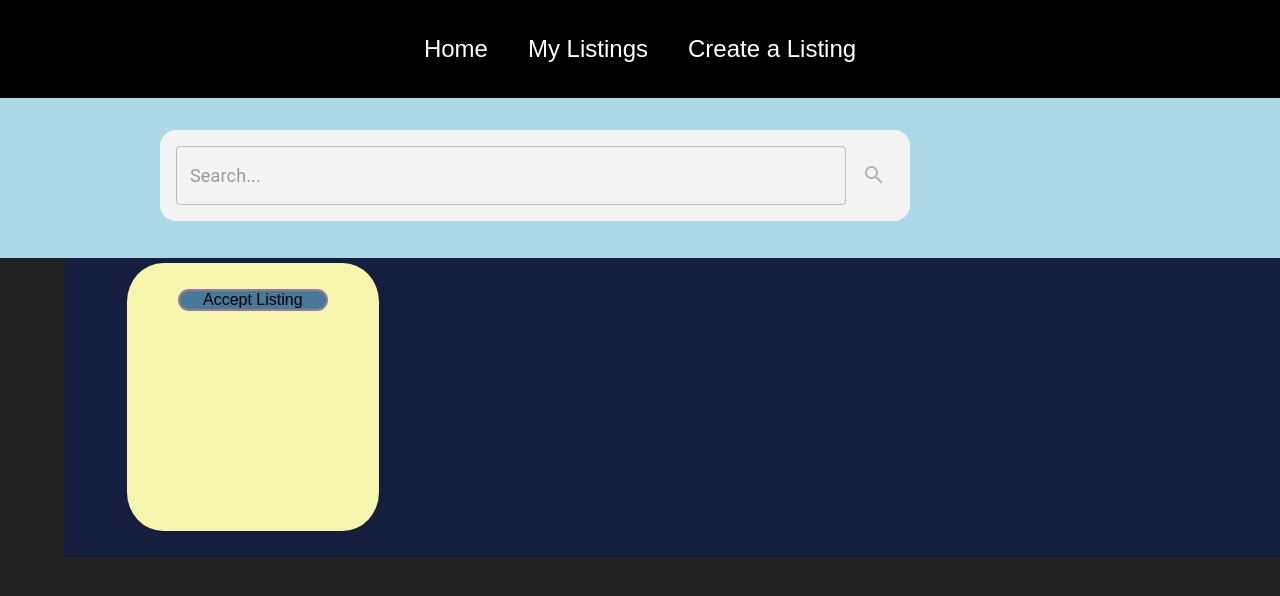
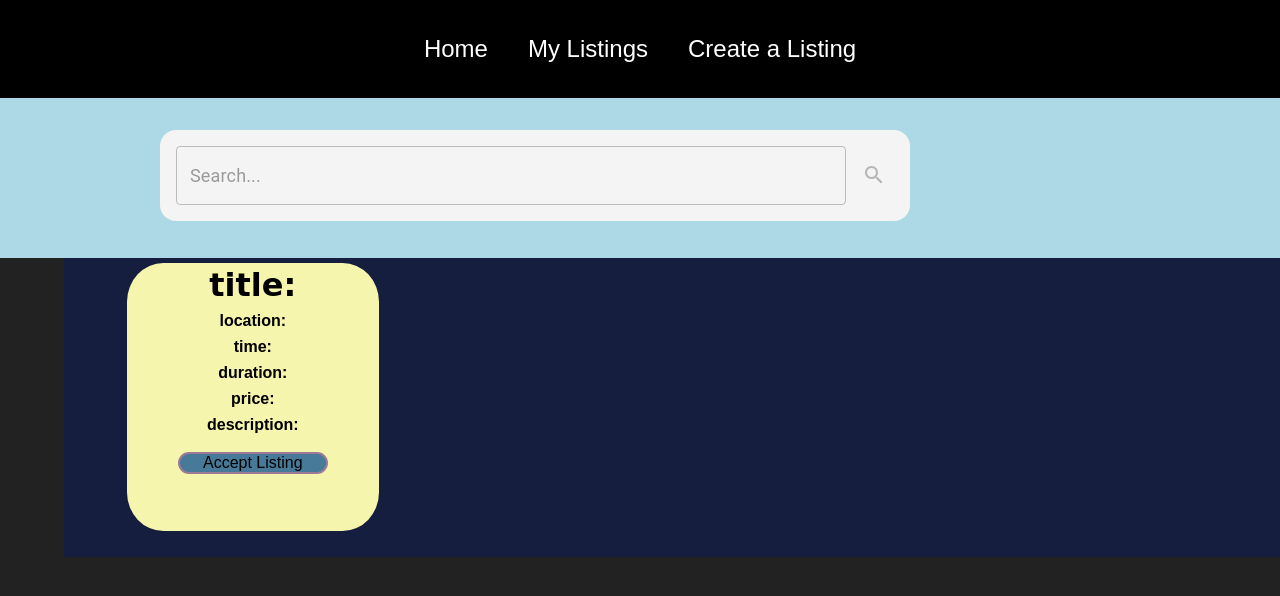
Before and after one commit to Nathaniel-github/LineWaiter, a React (Create React App) app in the folder LineWaiter/line-waiter/: page /home in a window 1280 px wide. Shown: the top 596 px of the page. Built offline with nearby package versions, Linux system fonts and the light colour scheme; no server answers.

Commit message:
formatted listings

```diff
--- a/LineWaiter/line-waiter/src/components/listing.jsx
+++ b/LineWaiter/line-waiter/src/components/listing.jsx
@@ -35,13 +35,13 @@ const Listing = ({ title, location, time, duration, price, description, username
         <>
             <section className="listing-container">
                 <section className="listing">
-                    <h3 className="listing-title">{title}</h3>
+                    <h3 className="listing-title">title: {title}</h3>
                     <section className="listing-details">
-                        <h2 className="listing-subtext">{location}</h2>
-                        <h2 className="listing-subtext">{time}</h2>
-                        <h2 className="listing-subtext">{duration}</h2>
-                        <h2 className="listing-subtext">{price}</h2>
-                        <h2 className="listing-subtext">{description}</h2>
+                        <h2 className="listing-subtext">location: {location}</h2>
+                        <h2 className="listing-subtext">time: {time}</h2>
+                        <h2 className="listing-subtext">duration: {duration}</h2>
+                        <h2 className="listing-subtext">price: {price}</h2>
+                        <h2 className="listing-subtext">description: {description}</h2>
                     </section>
                     <br />
                     <div className="listing-submit">
```
